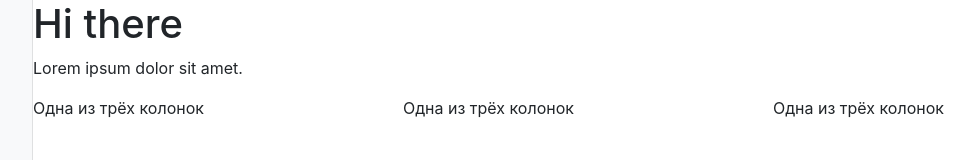
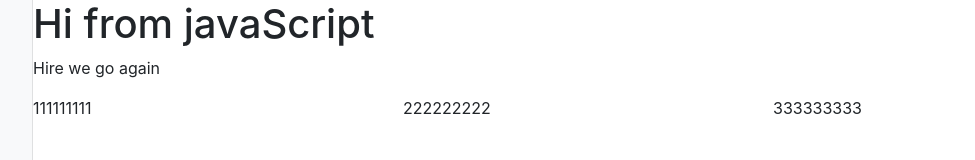
Before and after one commit to fedorkarpenko1984/Website-Builder-on-JS, a plain HTML site: page index.html in a window 1280 px wide. Shown: the top 160 px of the page, without its empty margins (167-1142 px from the left). Drawn offline with nearby package versions, Linux system fonts and the light colour scheme.

Commit message:
Update index.js and add image

```diff
--- a/index.html
+++ b/index.html
@@ -15,32 +15,12 @@
     <div id="panel" class="bg-light sidebar"></div>
     <div id="site" class="content">
 
-        <div class="row">
-            <div class="col-sm">
-                <h1>Hi there</h1>
-            </div>
-        </div>
 
-        <div class="row">
-            <div class="col-sm">
-                <p>Lorem ipsum dolor sit amet.</p>
-            </div>
-        </div>
 
-        <div class="row">
-            <div class="col-sm">
-                Одна из трёх колонок
-            </div>
-            <div class="col-sm">
-                Одна из трёх колонок
-            </div>
-            <div class="col-sm">
-                Одна из трёх колонок
-            </div>
-        </div>
 
     </div>
 </div>
 
+<script src="index.js"></script>
 </body>
 </html>
--- a/index.js
+++ b/index.js
@@ -11,5 +11,40 @@ const model = [
 const $site = document.querySelector('#site')
 
 model.forEach(block => {
-    console.log(block)
+    let html = ''
+
+    if (block.type === 'title') {
+        html = title(block)
+    } else if (block.type === 'text') {
+        html = text(block)
+    } else if (block.type === 'columns') {
+        html = columns(block)
+    }
+
+    $site.insertAdjacentHTML('beforeend', html)
+
 })
+
+function title(block) {
+    return `
+        <div class="row">
+            <div class="col-sm">
+                <h1>${block.value}</h1>
+            </div>
+        </div>`
+}
+
+function text(block) {
+    return `
+        <div class="row">
+            <div class="col-sm">
+                <p>${block.value}</p>
+            </div>
+        </div>`
+}
+
+function columns(block) {
+    const html = block.value.map(item => `<div class="col-sm">${item}</div>`)
+    return `
+        <div class="row">${html.join('')}</div>`
+}
```
Also changed, not shown: assets/image.png (added).
